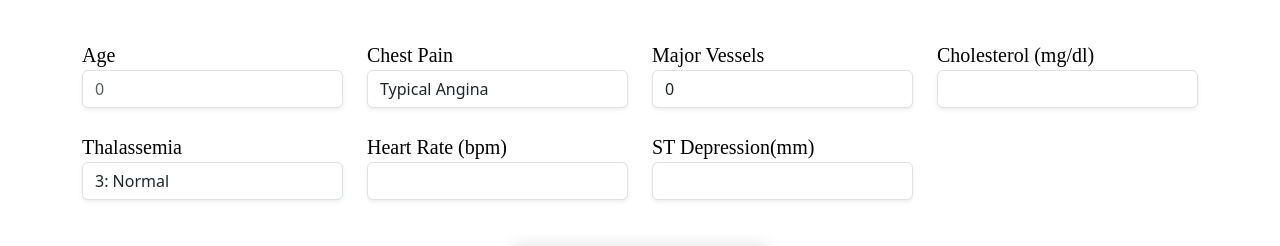
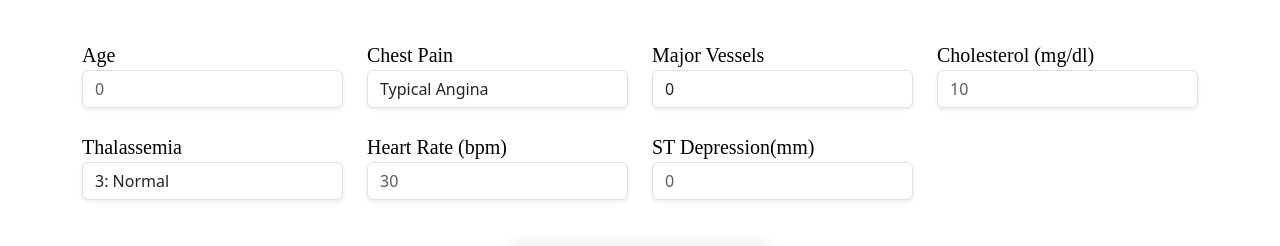
Before and after one commit to HamzaAliKundi/disease-detection-ui, a React (Create React App) app: page /prediction in a window 1280 px wide. Shown: the part 408-654 px from the top of the page. Built offline with nearby package versions, Linux system fonts and the light colour scheme; sample sign-in values are in the browser's storage.

Commit message:
Fix Prediction form

```diff
--- a/src/components/Prediction/Prediction.jsx
+++ b/src/components/Prediction/Prediction.jsx
@@ -108,6 +108,7 @@ const Prediction = () => {
                 min="10"
                 className="form-control shadow-sm"
                 defaultValue="10"
+                placeholder="10"
                 value={cholesterol}
                 onChange={(e) => setCholesterol(e.target.value)}
               />
@@ -141,6 +142,7 @@ const Prediction = () => {
                 type="number"
                 id="Heartrate"
                 min="30"
+                placeholder="30"
                 className="form-control shadow-sm"
                 defaultValue="30"
                 value={heartRate}
@@ -158,6 +160,7 @@ const Prediction = () => {
                 type="number"
                 id="Depression"
                 min="0"
+                placeholder="0"
                 className="form-control shadow-sm"
                 defaultValue="0"
                 value={depression}
```
